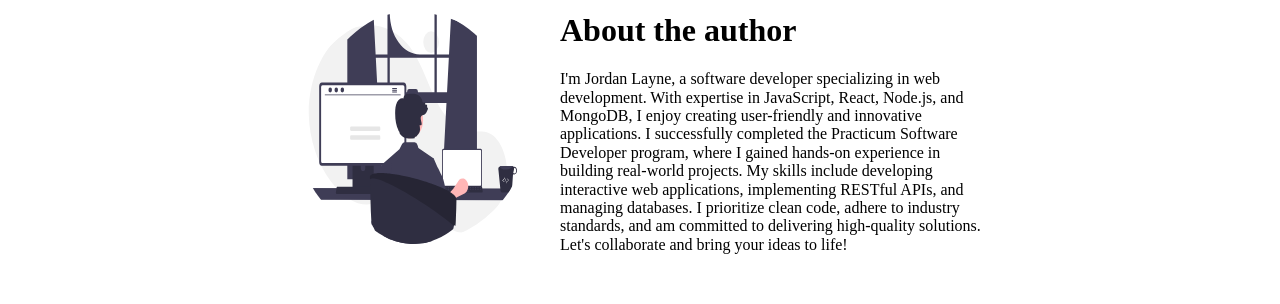
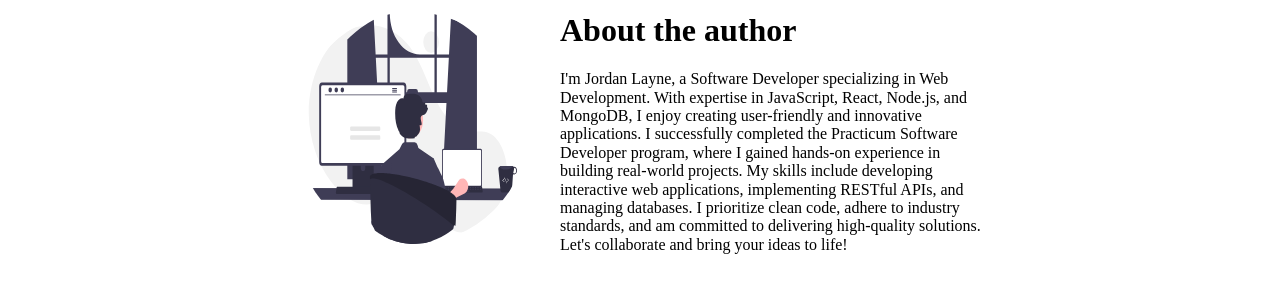
Before and after one commit to JordanLayne/news-explorer-frontend, a React (Create React App) app in the folder client/: page / in a window 1280 px wide. Shown: the part 613-917 px from the top of the page. Built offline with nearby package versions, Linux system fonts and the light colour scheme.

Commit message:
initial commit

```diff
--- a/client/src/components/About.js
+++ b/client/src/components/About.js
@@ -7,7 +7,7 @@ const About = () => {
       <div>
         <h1 className="about-title">About the author</h1>
         <p className="about-text">
-          I'm Jordan Layne, a software developer specializing in web development.
+          I'm Jordan Layne, a Software Developer specializing in Web Development.
           With expertise in JavaScript, React, Node.js, and MongoDB, I enjoy
           creating user-friendly and innovative applications. I successfully
           completed the Practicum Software Developer program, where I gained
```
